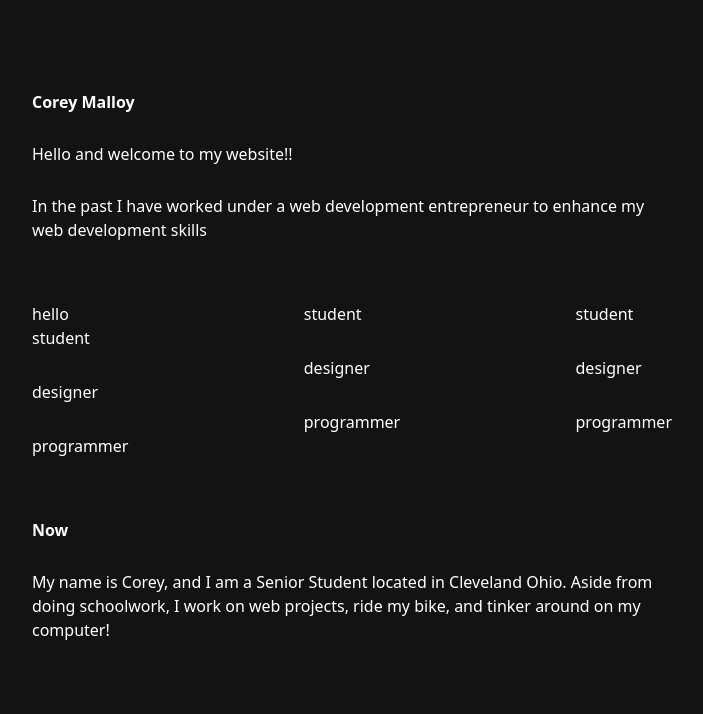
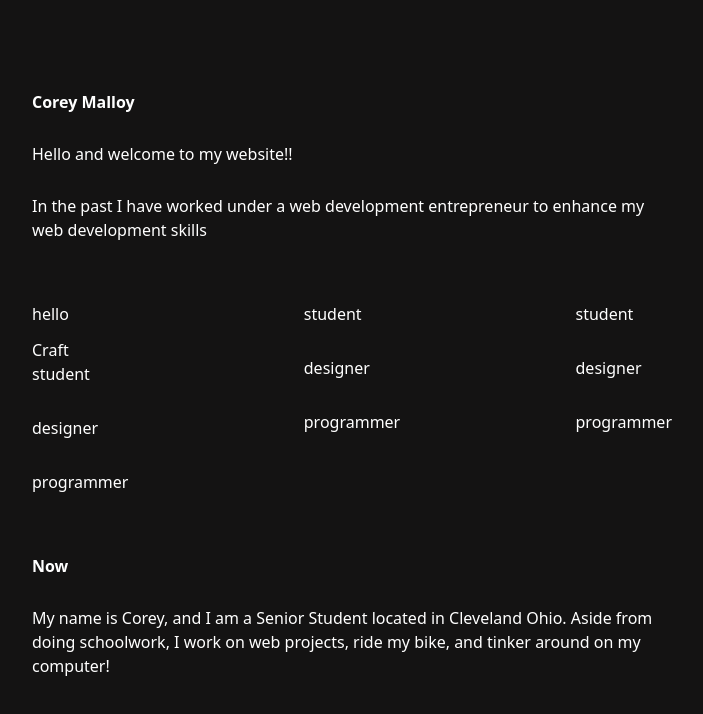
Before and after one commit to CoreyMalloy/portfolioWebsite, a React (Vite) app: page / in a window 1280 px wide. Shown: the top 714 px of the page, without its empty margins (288-991 px from the left). Built offline with nearby package versions, Linux system fonts and the light colour scheme.

Commit message:
minor change

```diff
--- a/src/App.jsx
+++ b/src/App.jsx
@@ -11,7 +11,10 @@ function App() {
           <p>In the past I have worked under a web development entrepreneur to enhance my web development skills</p>
           <div className='flex justify-between'>
             <ul>
-              <li><a href="#">hello</a><p>student</p></li>
+              <li>
+                <p className='mb-3'>hello</p>
+                <a href="#">Craft</a><p>student</p>
+              </li>
               <li>designer</li>
               <li>programmer</li>
             </ul>
```
